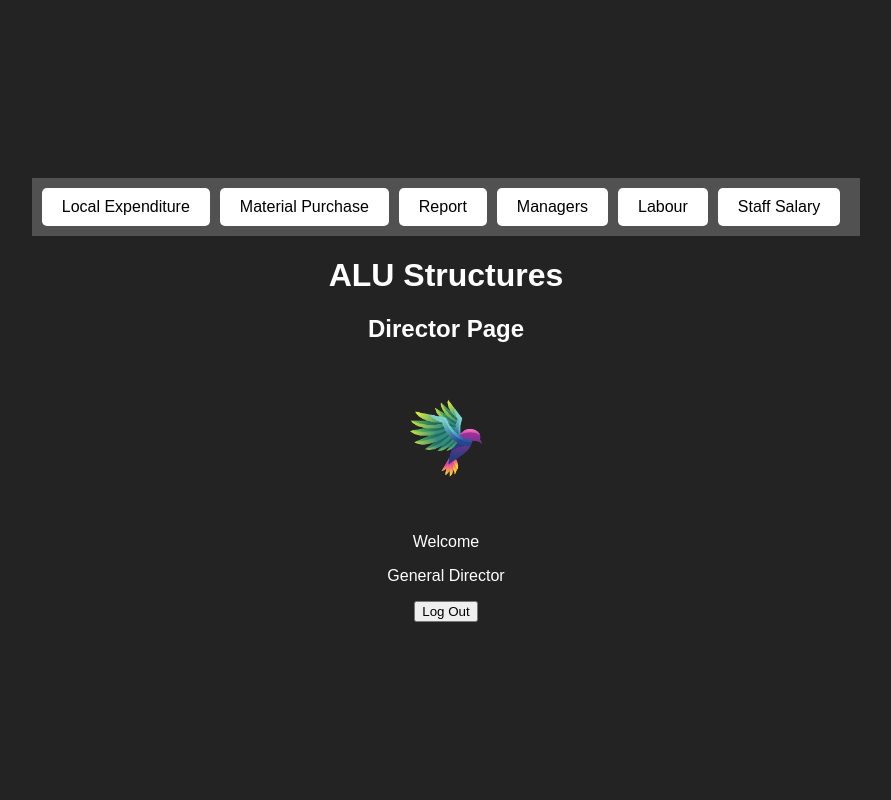
After one commit to GuhaPranav09/DSA_ERP_ONLINE, a Flask app: template templates/director_main.html in a window 1280 px wide. The commit adds this page. Shown: the whole page, without its empty margins (194-1085 px from the left). Run offline with Flask 3, Linux system fonts and the light colour scheme; the template is opened without the code that fills it, so the values that code supplies are empty; some libraries are stand-ins or nearby versions.

Commit message:
Added director_main.html

```diff
--- a/static/style.css
+++ b/static/style.css
@@ -7,6 +7,7 @@ body {
     background-color: #232323;
     color: white;
     display: flex;
+    flex-direction: column;
     align-items: center;
     justify-content: center;
     height: 100vh;
@@ -15,6 +16,30 @@ body {
 .container {
     text-align: center;
     align-self: center;
+}
+
+.navbar {
+    background-color: rgba(128, 128, 128, 0.5);
+    display: flex;
+    justify-content: space-around;
+    padding: 10px;
+}
+
+.nav-button {
+    background-color: white;
+    color: black;
+    padding: 10px 20px;
+    font-size: 16px;
+    cursor: pointer;
+    border: none;
+    border-radius: 5px;
+    margin-right: 10px; /* Add margin between navbar buttons */
+    transition: background-color 0.3s, box-shadow 0.3s; /* Add smooth transitions */
+}
+
+.nav-button:hover {
+    background-color: #808080; /* Grey background on hover */
+    box-shadow: 0 0 10px rgba(0, 0, 0, 0.5); /* Add shadow on hover */
 }
 
 h2 {
--- /dev/null
+++ b/templates/director_main.html
@@ -0,0 +1,42 @@
+<!DOCTYPE html>
+<html lang="en">
+<head>
+    <meta charset="UTF-8">
+    <meta http-equiv="X-UA-Compatible" content="IE=edge">
+    <meta name="viewport" content="width=device-width, initial-scale=1.0">
+    <link rel="stylesheet" href="{{ url_for('static', filename='style.css') }}">
+    <title>Director Page - ALU Structures</title>
+</head>
+<body>
+    <!-- Navbar -->
+    <div class="navbar">
+        <button class="nav-button" onclick="location.href='#'">Local Expenditure</button>
+        <button class="nav-button" onclick="location.href='#'">Material Purchase</button>
+        <button class="nav-button" onclick="location.href='#'">Report</button>
+        <button class="nav-button" onclick="location.href='#'">Managers</button>
+        <button class="nav-button" onclick="location.href='#'">Labour</button>
+        <button class="nav-button" onclick="location.href='#'">Staff Salary</button>
+    </div>
+
+    <!-- Main Content -->
+    <div class="container">
+        <!-- Main Heading -->
+        <h1 class="main-heading">ALU Structures</h1>
+
+        <!-- Subheading -->
+        <h2 class="sub-heading">Director Page</h2>
+
+        <!-- Company Logo -->
+        <img class="logo" src="{{ url_for('static', filename='company_logo.png') }}" alt="Company Logo">
+
+        <!-- Welcome Message -->
+        <p class="welcome-message">Welcome</p>
+
+        <!-- User Role -->
+        <p class="user-role-big">General Director</p>
+
+        <!-- Logout Button -->
+        <button class="logout-button" onclick="location.href='#'">Log Out</button>
+    </div>
+</body>
+</html>
```
